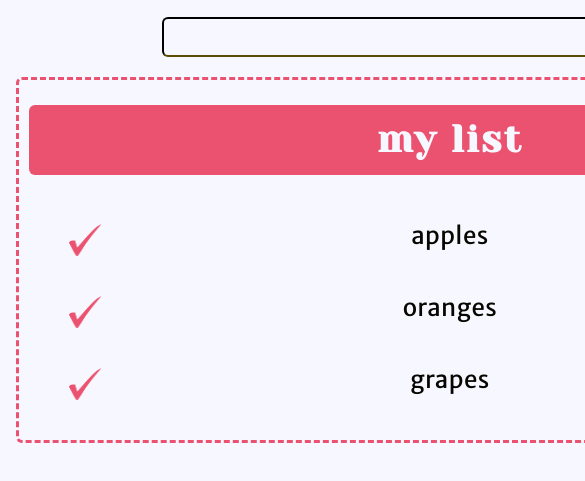
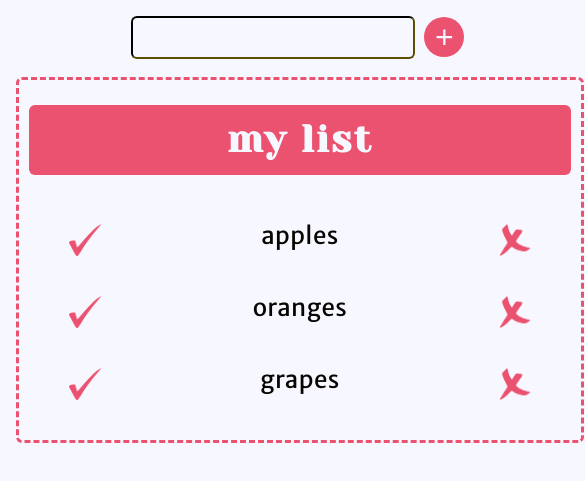
Before and after one commit to kel-bel/shopping-list-app, a plain HTML site: page index.html in a window 390 px wide. Shown: the part 243-724 px from the top of the page, 585 px wide, since content can reach past the window. Drawn offline with nearby package versions, Linux system fonts and the light colour scheme.

Commit message:
index.html

```diff
--- a/css/style.css
+++ b/css/style.css
@@ -186,12 +186,11 @@
 /* Portfolio with 2 column layout */
 @media only screen and (max-width: 960px) {
 
-	header {
-		width: 100%;
+	#container {
+		padding: 0;
 	}
 
-	.enter .content .inputbox {
-		width: 60%;
-		height: 40px;
+	.content {
+		width: 10%;
 	}
 }
--- a/index.html
+++ b/index.html
@@ -13,6 +13,7 @@
 </head>
 <body>
 
+	<div id="container">
 		<header>
 			<div class="logo">
 				<img class="logo" src="images/logo.png" alt="Logo Image" width="50" style="height: 15rem; width: 15rem;">
@@ -54,6 +55,7 @@
 				</div>
 			</div>
 		</section>
+	</div>
 
 	<!--<footer class="buttons">
 		<div class="content">
```
Lines whose indentation alone changed are shown as unchanged.
